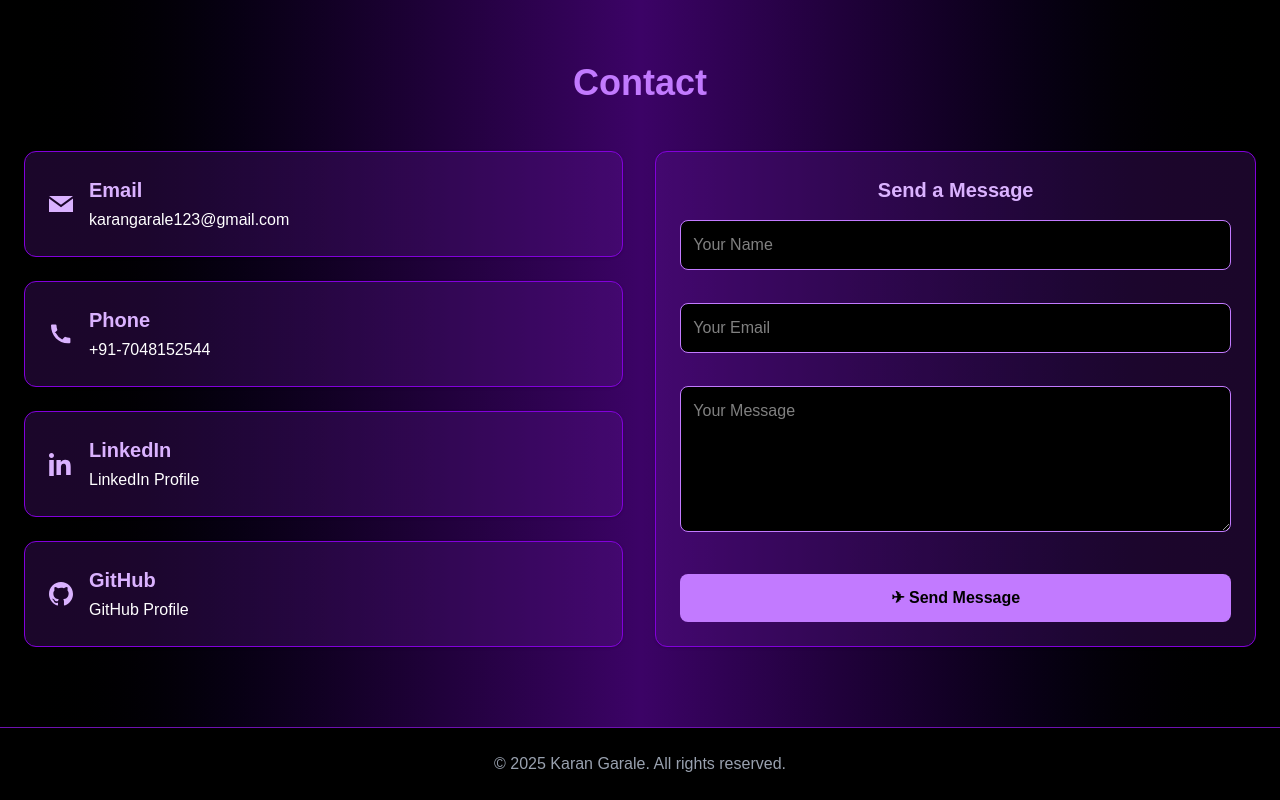
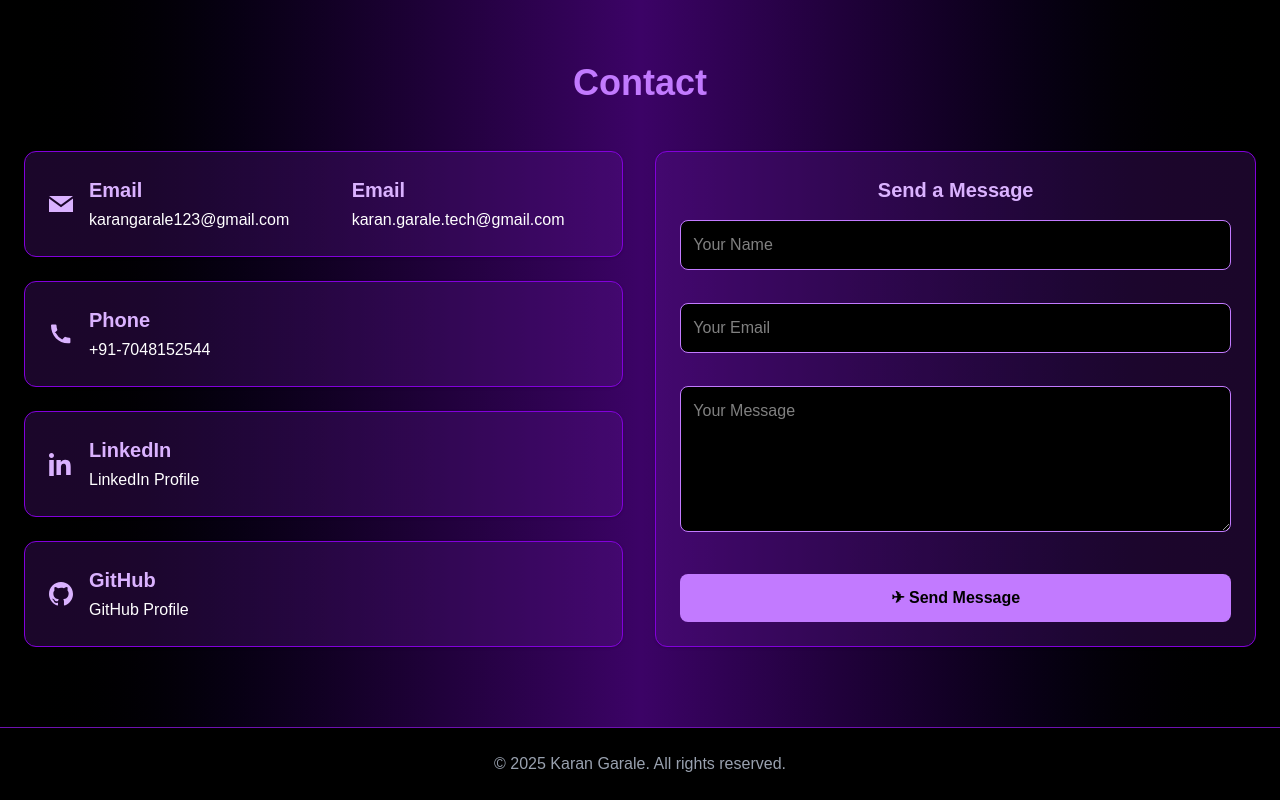
Before and after one commit to karangarle/karan-portfolio, a React (Vite) app: page / in a window 1280 px wide. Shown: the part 3407-4207 px from the top of the page. Built offline with nearby package versions, Linux system fonts and the light colour scheme.

Commit message:
add new email

```diff
--- a/src/App.jsx
+++ b/src/App.jsx
@@ -396,6 +396,12 @@ function App() {
                     </h4>
                     <p className="mt-1">karangarale123@gmail.com</p>
                   </div>
+                  <div className="flex-1">
+                    <h4 className="text-lg sm:text-xl font-semibold text-purple-300">
+                      Email
+                    </h4>
+                    <p className="mt-1">karan.garale.tech@gmail.com</p>
+                  </div>
                 </div>
 
                 <div className="bg-purple-900/30 p-6 rounded-xl border border-purple-700 text-white shadow hover:shadow-purple-700 transition flex items-center gap-4">
```
